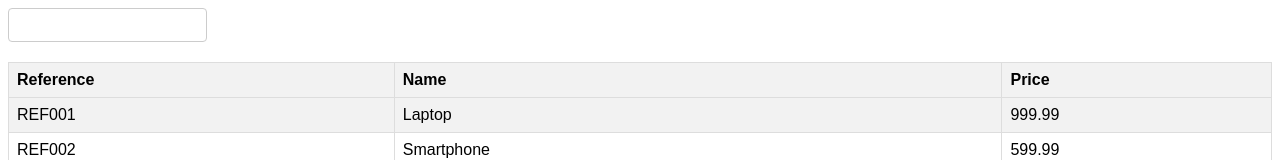
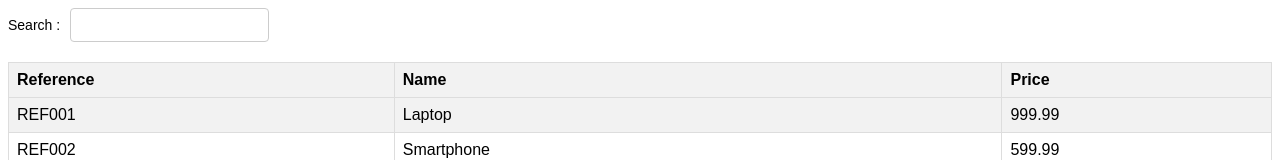
Before and after one commit to Sephisec/tp05-ehrhard-mael, an Angular app in the folder FRONTEND/: page / in a window 1280 px wide. Shown: the top 160 px of the page. Built offline with nearby package versions, Linux system fonts and the light colour scheme.

Commit message:
💄 Add search text

```diff
--- a/FRONTEND/src/app/components/product-search/product-search.component.css
+++ b/FRONTEND/src/app/components/product-search/product-search.component.css
@@ -1,7 +1,7 @@
 .search-bar {
   display: flex;
   align-items: center;
-  margin-bottom: 20px; /* Ajoutez une marge au besoin */
+  margin-bottom: 20px;
 }
 
 .search-input {
@@ -9,5 +9,11 @@
   font-size: 14px;
   border: 1px solid #ccc;
   border-radius: 4px;
-  margin-right: 10px; /* Ajoutez une marge à droite pour l'espace entre le champ de recherche et le bouton si nécessaire */
+  margin-right: 10px;
 }
+
+.search-text {
+  margin-right: 10px;
+  font-family: Arial, sans-serif;
+  font-size: 14px;
+}
--- a/FRONTEND/src/app/components/product-search/product-search.component.html
+++ b/FRONTEND/src/app/components/product-search/product-search.component.html
@@ -1,3 +1,4 @@
 <div class="search-bar">
+  <span class="search-text">Search :</span>
   <input class="search-input" type=text name="productFilter" #productFilter (keyup)="searchProducts(productFilter.value)">
 </div>
```
